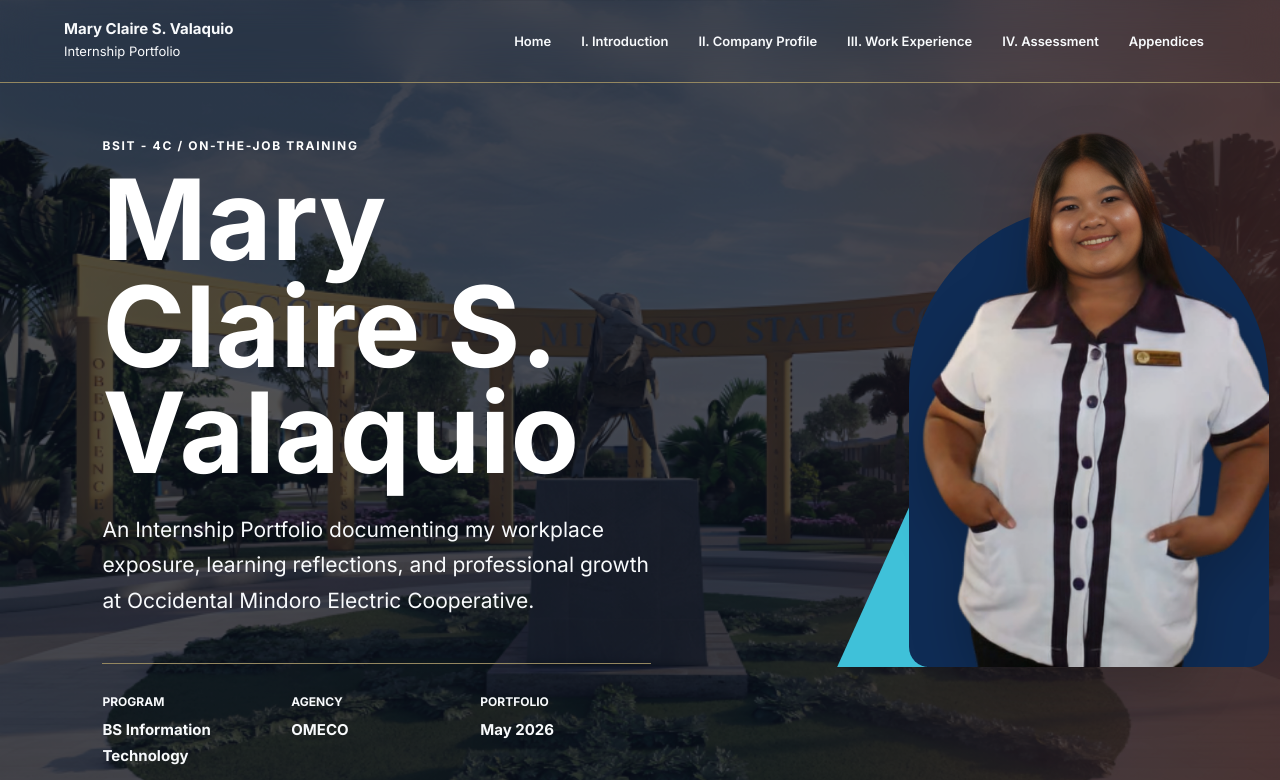
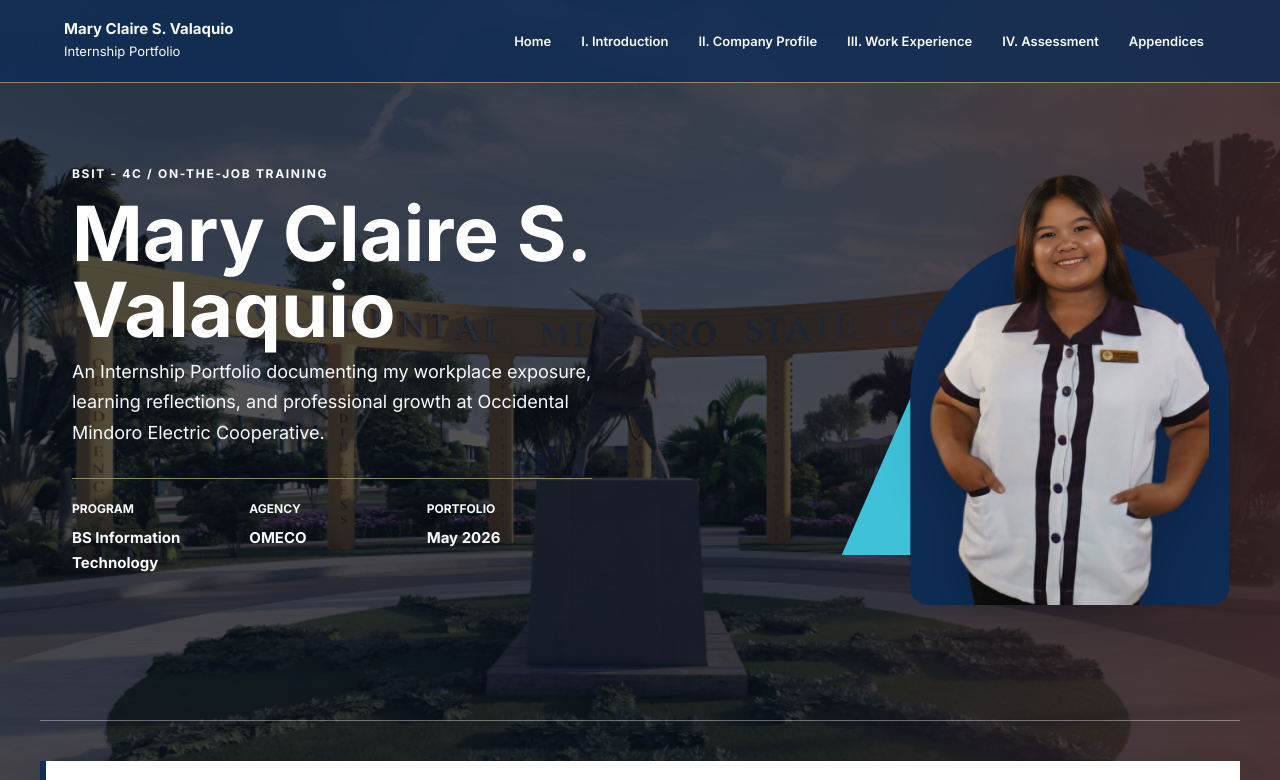
Before and after one commit to CMM0514/MC-Valaquio, a plain HTML site: page index.html in a window 1280 px wide. Shown: the top 780 px of the page. Drawn offline with Linux system fonts and the light colour scheme.

Commit message:
initial commit

```diff
--- a/assets/style.css
+++ b/assets/style.css
@@ -32,7 +32,7 @@ body {
   font-family: "Inter", "Poppins", Arial, sans-serif;
   line-height: 1.7;
   min-height: 100vh;
-    overflow-x: hidden;
+  overflow-x: hidden;
 }
 
 img {
@@ -49,9 +49,9 @@ a {
 }
 
 .sidenav {
-  position: sticky;
+  position: fixed;
   top: 0;
-  z-index: 10;
+  z-index: 1000;
   display: flex;
   align-items: center;
   justify-content: space-between;
@@ -59,6 +59,7 @@ a {
   width: 100%;
   padding: 20px clamp(20px, 5vw, 72px);
   border-bottom: 1px solid var(--line);
+  background: rgba(15, 44, 85, 0.82);
   backdrop-filter: blur(16px);
 }
 
@@ -186,7 +187,7 @@ a {
 .hero-content {
   max-width: 620px;
   justify-self: end;
-  transform: translateY(15px);
+  transform: translateY(90px);
 }
 
 .hero-photo {
@@ -206,9 +207,9 @@ a {
   bottom: 0;
   right: 0;
 
-  width: 100%;
+  width: 110%;
   height: 100%;
-  transform: translateX(55%);
+    transform: translateX(70%) translateY(50px);
   background: #0f2c55;
   border-radius: 180px 180px 20px 20px;
 
@@ -221,7 +222,7 @@ a {
   position: absolute;
   left: 0;
   bottom: 0px;
-  transform: translateX(140%);
+  transform: translateX(180%) ;
   width: 90px;
   height: 200px;
 
@@ -235,15 +236,97 @@ a {
 .hero-photo img {
   position: relative;
   z-index: 2;
+  width: 140%;
+  height: auto;
+  object-fit: contain;
+ transform: translate(35%, 20px);
+  filter: drop-shadow(0 20px 25px rgba(0, 0, 0, 0.2));
+}
 
-  width: 180%;
-  height: auto;
+.home-page .hero {
+  min-height: 90vh;
+  padding: 40px 32px 20px;
+   display: grid;
+  align-items: center;
+  grid-template-columns: 1.1fr 0.9fr;
+  gap: clamp(30px, 4vw, 42px);
+  justify-content: center;
+  width: min(1200px, 100%);
+  margin: 0 auto;
 
-  object-fit: contain;
+}
 
-  transform: translateX(55%);
+.home-page .hero-content {
+  max-width: 520px;
+  justify-self: start;
+    transform: none;
 
-  filter: drop-shadow(0 20px 25px rgba(0,0,0,0.2));
+
+}
+
+.home-page .main-title {
+  font-size: clamp(40px, 6.4vw, 76px);
+  line-height: 1;
+   margin-bottom: 10px;
+}
+
+.home-page .subtitle {
+  max-width: 540px;
+  margin-top: 20px;
+  font-size: clamp(14px, 1.55vw, 18px);
+  margin-top: 10px;
+
+}
+
+.home-page .hero-meta {
+  gap: 12px;
+  margin-top: 30px;
+  padding-top: 20px;
+}
+
+.home-page .hero-photo {
+  width: min(290px, 100%);
+  height: 370px;
+}
+
+.home-page .hero-photo::after {
+  width: 70px;
+  height: 160px;
+}
+
+.home-page .hero-photo img {
+   width: 140%;
+    transform: translateX(70%) translateY(50px);
+}
+
+.home-page .home-extra-section {
+  width: min(1200px, calc(100% - 40px));
+   padding: 40px 0 30px;
+  border-top: 1px solid rgba(248, 250, 252, 0.38);
+}
+
+.home-page .extra-card {
+  position: relative;
+  padding: 26px 30px;
+}
+
+.home-page .extra-card + .extra-card {
+  margin-top: 8px;
+}
+
+.home-page .extra-card + .extra-card::before {
+  content: "";
+  position: absolute;
+  top: -16px;
+  left: 0;
+  width: 100%;
+  height: 1px;
+  background: rgba(248, 250, 252, 0.3);
+}
+
+.home-page .extra-card h2 {
+  font-size: 45px;
+  text-align: center;
 }
 
 .page-header {
@@ -618,7 +701,11 @@ a {
   border: 1.5px dashed rgba(71, 107, 146, 0.55);
   border-radius: 8px;
   background:
-    linear-gradient(135deg, rgba(255, 255, 255, 0.96), rgba(238, 245, 251, 0.94)),
+    linear-gradient(
+      135deg,
+      rgba(255, 255, 255, 0.96),
+      rgba(238, 245, 251, 0.94)
+    ),
     repeating-linear-gradient(
       -45deg,
       rgba(71, 107, 146, 0.08),
--- a/index.html
+++ b/index.html
@@ -15,7 +15,7 @@
   <body>
     <div class="page-layout">
       <div id="sidenav-container"></div>
-      <main class="main-content">
+      <main class="main-content home-page">
         <section class="hero">
           <div class="hero-content">
             <p class="hero-kicker">BSIT - 4C / On-the-Job Training</p>
```
